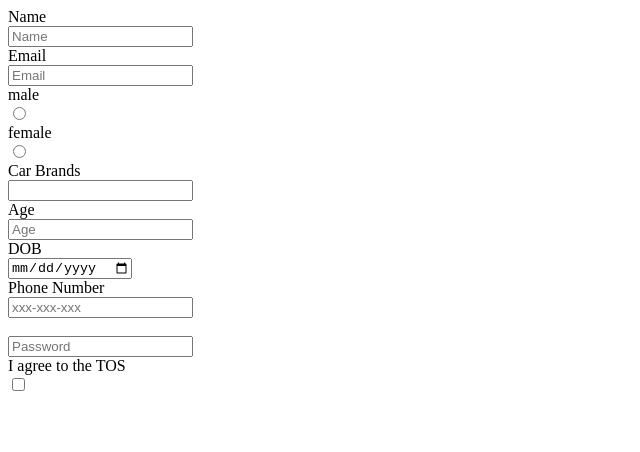
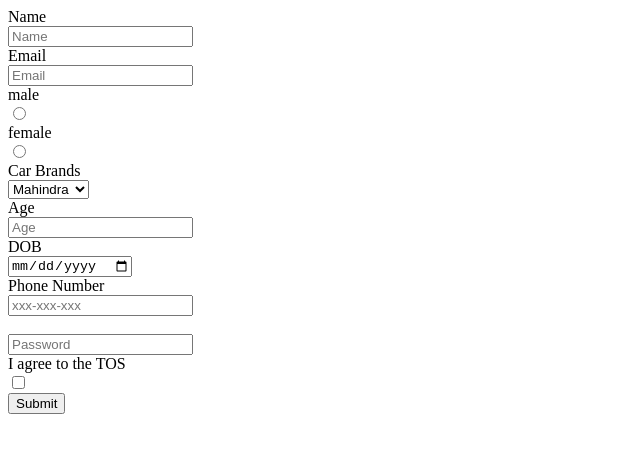
Before and after one commit to acciojob/signup-form-car-gauravmishra1998, a website: page main.html in a window 1280 px wide. Shown: the whole page, without its empty margins (0-640 px from the left). Drawn offline with Linux system fonts and the light colour scheme.

Commit message:
created a submission

```diff
--- a/main.html
+++ b/main.html
@@ -12,14 +12,19 @@
 		<label for="name">Name</label>
 		<br><input type ="text" id="name" required placeholder="Name"></br>
 		<label for="email">Email</label>
-	<br><input type ="email" id="email" required placeholder="Email">
+	<br><input type ="email" id="email"  required placeholder="Email">
 	<br><label for="gender_m">male</label>
-		<br><input type ="radio" id="gender_m" required ></br>
+		<br><input type ="radio" id="gender_m" name="Gender" required ></br>
 	<label for="gender_f">female</label>
-		<br><input type ="radio" id="gender_f" required ></br>
-		<label for="cars">Car Brands</label>
-		<br><input type ="select" id="cars" required ></br>
-		<label for="age">Age</label>
+		<br><input type ="radio" id="gender_f" name="Gender" required ></br>
+		 <label for="cars">Car Brands</label>
+  <br>  <select id="cars" required>
+        <!-- Add your options here -->
+	<option>Mahindra</option>
+	<option>Mercedes</option>
+	<option>Tata</option>
+		 </select>
+	<br>	<label for="age">Age</label>
 		<br><input type ="number" id="age" required placeholder="Age"></br>
 	<label for="dob">DOB</label>
 		<br><input type ="date" id="dob" required ></br>
@@ -29,6 +34,8 @@
 		<br><input type ="password" id="password" required placeholder="Password"></br>
 	<label for="tos">I agree to the TOS</label>
 		<br><input type ="checkbox" id="tos" required></br>
+		 <button type="submit">Submit</button>
+</form>
 	</form>
     <script type="text/javascript" src="./script.js">
 </script>
```
